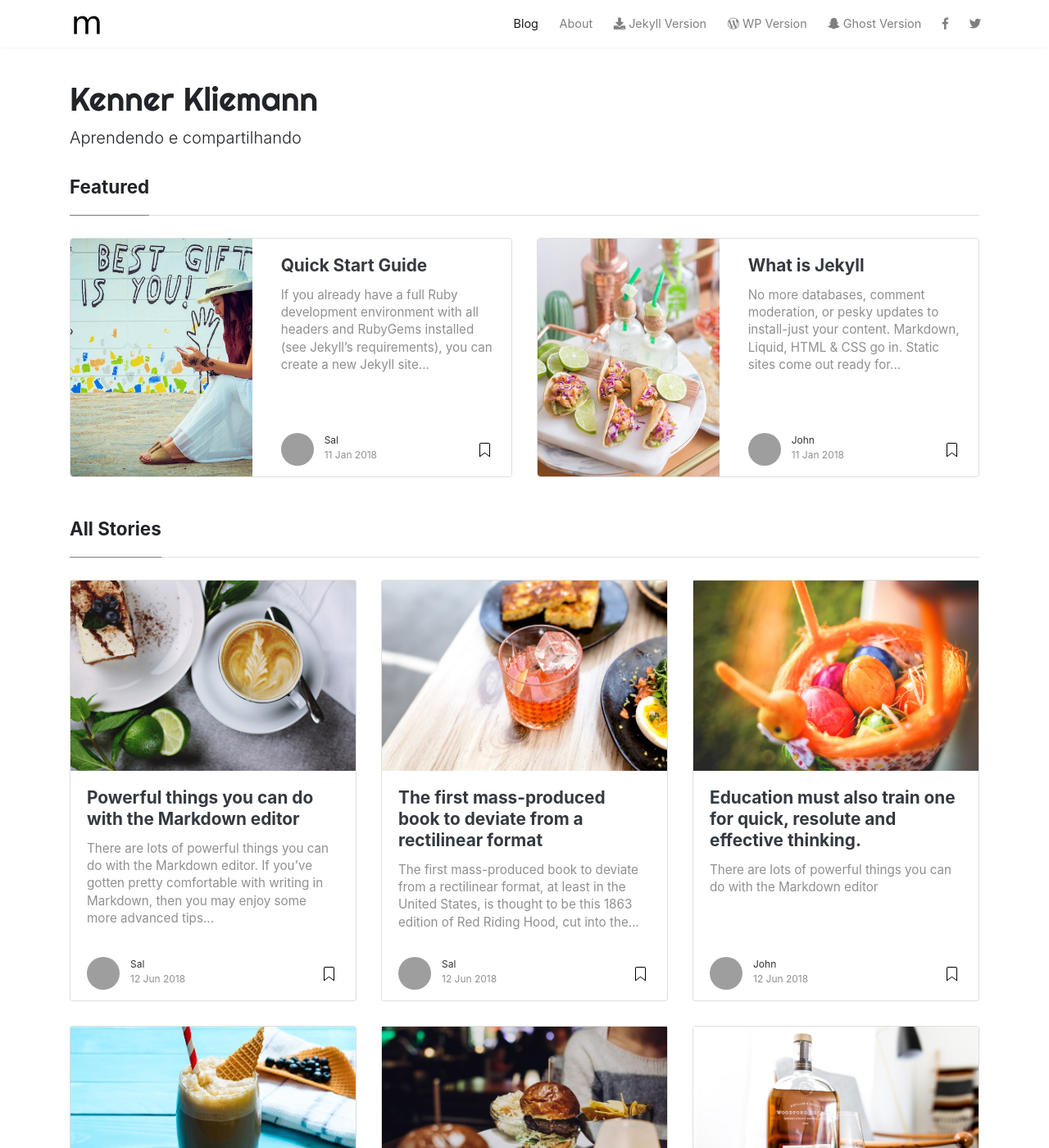
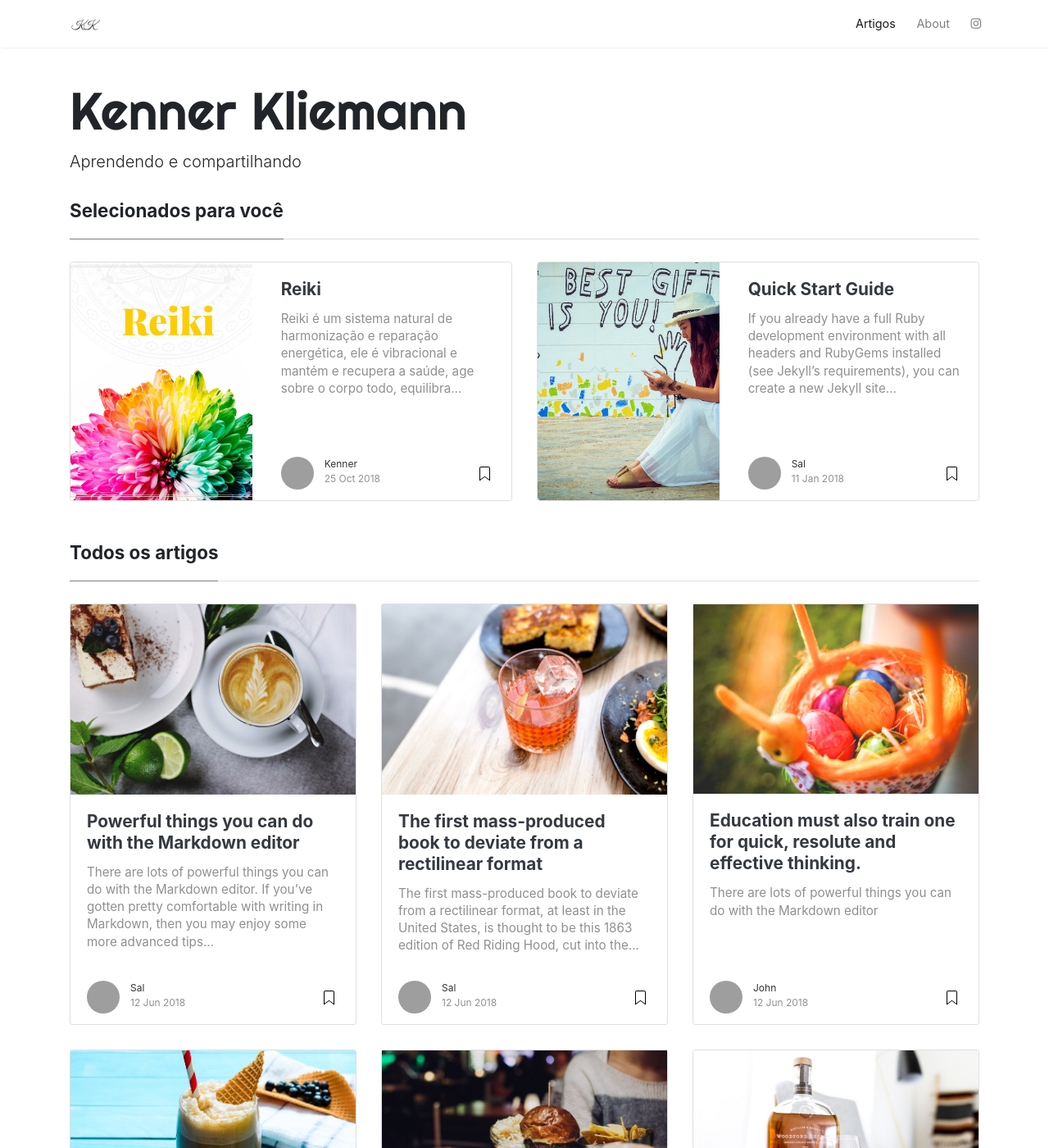
Before and after one commit to gnomex/gnomex.github.io, a Jekyll site: the page built from index.html, in a window 1280 px wide and 1400 px high. Shown: the whole window at 82% size. Built offline with Jekyll 4.4.1, drawn with Linux system fonts in a browser that asks for light colours; nearby versions of some CDN libraries; the list of posts is cut into pages by our own code; comment, search, counter and statistics services are not loaded; some of the changed text lies outside the part shown; grey boxes are pictures that could not be loaded.

Commit message:
getting started: my confs and assets

```diff
--- a/_config.yml
+++ b/_config.yml
@@ -5,8 +5,8 @@ meta_description: "Criando minha própria realidade"
 logo: 'assets/images/logo.png'
 favicon: 'assets/images/logo.png'
 baseurl:
-google_analytics: ''
-disqus: ''
+google_analytics: 'UA-128177289-1'
+disqus: 'kennerkliemann'
 mailchimp-list: ''
 
 # Authors
--- a/_layouts/default.html
+++ b/_layouts/default.html
@@ -1,5 +1,5 @@
 <!DOCTYPE html>
-<html lang="en">
+<html lang="pt-br">
 <head>
 <meta charset="utf-8">
 <meta name="viewport" content="width=device-width, initial-scale=1, shrink-to-fit=no">
@@ -68,7 +68,7 @@
                 {% else %}
                 <li class="nav-item">
                 {% endif %}
-                <a class="nav-link" href="{{ site.baseurl }}/index.html">Blog</a>
+                <a class="nav-link" href="{{ site.baseurl }}/index.html">Artigos</a>
                 </li>
 
                 {% if page.url == "/about.html" %}
@@ -80,23 +80,7 @@
                 </li>
 
                 <li class="nav-item">
-                <a class="nav-link" href="https://github.com/wowthemesnet/mediumish-theme-jekyll/archive/master.zip"><i class="fas fa-download"></i> Jekyll Version</a>
-                </li>
-
-                <li class="nav-item">
-                <a target="_blank" class="nav-link" href="https://www.wowthemes.net/themes/mediumish-wordpress/"><i class="fab fa-wordpress-simple"></i> WP Version</a>
-                </li>
-
-                <li class="nav-item">
-                <a target="_blank" class="nav-link" href="https://www.wowthemes.net/themes/mediumish-ghost/"><i class="fab fa-snapchat-ghost"></i> Ghost Version</a>
-                </li>
-
-                <li class="nav-item">
-                <a target="_blank" class="nav-link" href="https://www.facebook.com/wowthemesnet/"><i class="fab fa-facebook-f"></i></a>
-                </li>
-
-                <li class="nav-item">
-                <a target="_blank"  class="nav-link" href="https://twitter.com/wowthemesnet"><i class="fab fa-twitter"></i></a>
+                <a target="_blank"  class="nav-link" href="https://www.instagram.com/kennerkliemann"><i class="fab fa-instagram"></i></a>
                 </li>
 
             </ul>
@@ -132,7 +116,7 @@
 
 <!-- Bottom Alert Bar
 ================================================== -->
-<div class="alertbar">
+<!-- <div class="alertbar">
 	<div class="container text-center">
 		<span><img src="{{ site.baseurl }}/{{ site.logo }}" alt="{{site.title}}"> &nbsp; Never miss a <b>story</b> from us, subscribe to our newsletter</span>
         <form action="{{site.mailchimp-list}}" method="post" name="mc-embedded-subscribe-form" class="wj-contact-form validate" target="_blank" novalidate>
@@ -143,7 +127,7 @@
         </form>
 	</div>
 </div>
-
+     -->
 </div><!-- /.container>
 
 <!-- Categories Jumbotron
@@ -183,7 +167,7 @@
                  Copyright © {{ site.time | date: "%Y" }} {{ site.name }}
             </div>
             <div class="col-md-6 col-sm-6 text-center text-lg-right">
-                <a target="_blank" href="https://www.wowthemes.net">Mediumish Theme</a> by WowThemes.net
+                <a target="_blank" href="https://www.wowthemes.net">Mediumish Theme</a>
             </div>
         </div>
     </div>
--- /dev/null
+++ b/_posts/2018-10-25-reiki.md
@@ -0,0 +1,11 @@
+---
+layout: post
+title:  "Reiki"
+author: kenner
+categories: [ reiki ]
+image: assets/images/reiki.png
+featured: true
+hidden: true
+---
+
+Reiki é um sistema natural de harmonização e reparação energética, ele é vibracional e mantém e recupera a saúde, age sobre o corpo todo, equilibra suas emoções, deixa sua mente mais clara, restabelece a conexão com o seu verdadeiro “EU”, que por sua vez traz bem estar físico, mental, emocional e espiritual.
--- a/assets/css/screen.css
+++ b/assets/css/screen.css
@@ -222,6 +222,7 @@ License: https://www.wowthemes.net/freebies-license/
 }
  .mainheading h1.sitetitle {
      font-family:Righteous;
+     font-size: 4em;
 }
  .mainheading h1.posttitle {
      font-weight:700;
--- a/index.html
+++ b/index.html
@@ -9,7 +9,7 @@ title: Home
 ================================================== -->
 <section class="featured-posts">
     <div class="section-title">
-        <h2><span>Featured</span></h2>
+        <h2><span>Selecionados para você</span></h2>
     </div>
     <div class="row">
 
@@ -34,7 +34,7 @@ title: Home
 
     <div class="section-title">
 
-        <h2><span>All Stories</span></h2>
+        <h2><span>Todos os artigos</span></h2>
 
     </div>
 
```
Also changed, not shown: other parts of index.html (+1 -1 lines), _includes/share.html (+1 -7 lines), _posts/2018-01-11-customer-service.md (+0 -2 lines), assets/images/logo.png, assets/images/reiki.png (added).
